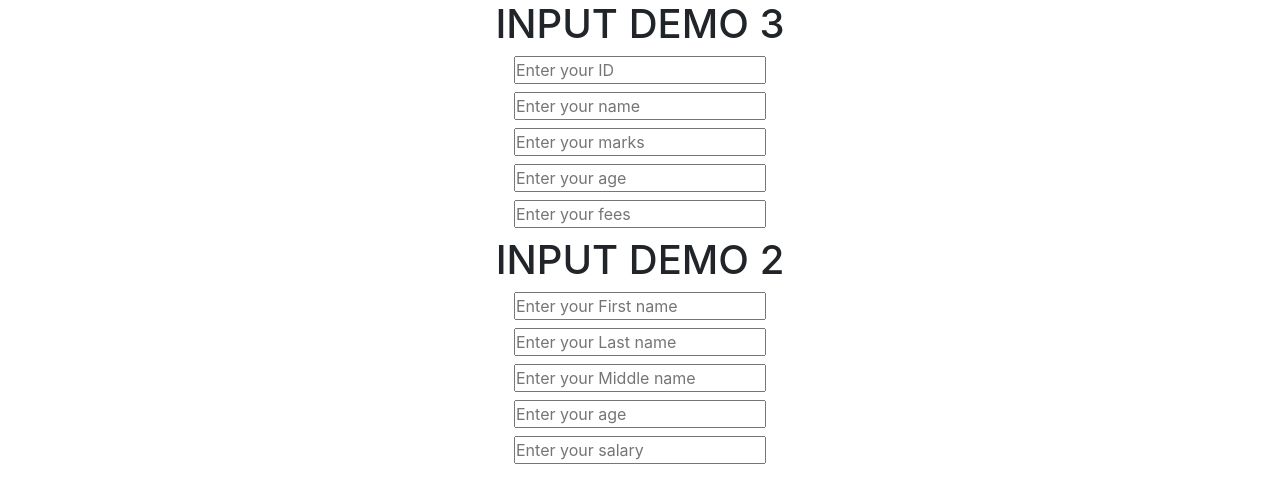
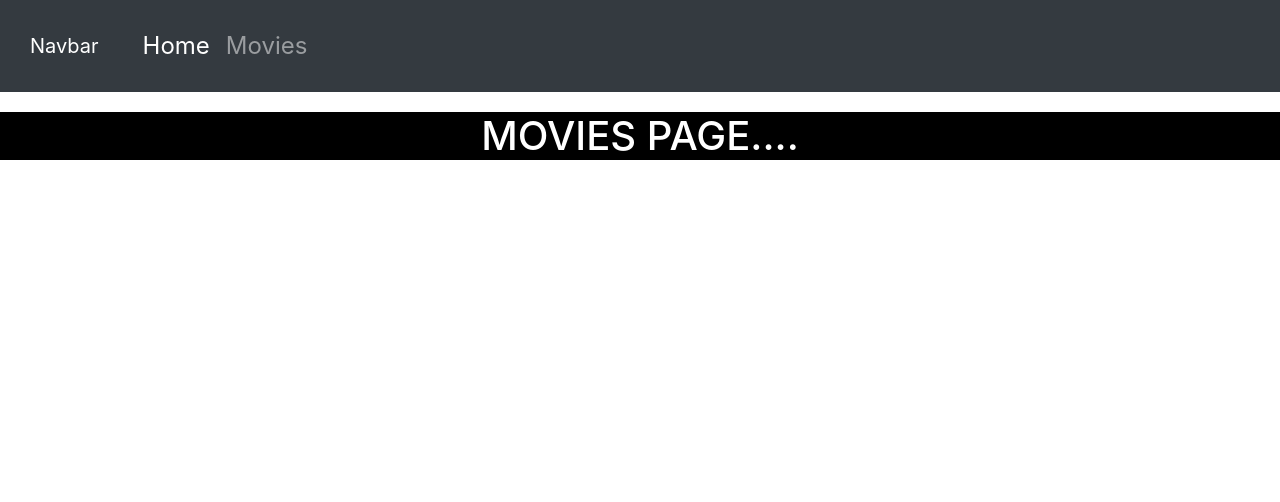
Before and after one commit to Dadhichi-2003/Learning25, a React (Vite) app in the folder learning25/: page /movies in a window 1280 px wide. Shown: the top 502 px of the page. Built offline with nearby package versions, Linux system fonts and the light colour scheme.

Commit message:
11-02-2025

```diff
--- a/learning25/package.json
+++ b/learning25/package.json
@@ -11,7 +11,8 @@
   },
   "dependencies": {
     "react": "^18.3.1",
-    "react-dom": "^18.3.1"
+    "react-dom": "^18.3.1",
+    "react-router-dom": "^7.1.5"
   },
   "devDependencies": {
     "@eslint/js": "^9.17.0",
--- a/learning25/src/App.jsx
+++ b/learning25/src/App.jsx
@@ -18,30 +18,27 @@ import UseStateDemo2 from './components/UseStateDemo2'
 import InputDemo1 from './components/InputDemo1'
 import InputDemo2 from './components/InputDemo2'
 import InputDemo3 from './components/InputDemo3'
+import { Route, Routes } from 'react-router-dom'
+import HotstartWelcome from './components/hotstar/HotstartWelcome'
+import HotstartHome from './components/hotstar/HotstartHome'
+import HotstarMovies from './components/hotstar/HotstarMovies'
+import Error404 from './components/hotstar/Error404'
 
 function App() {
 
 
   return (
     <>
-    <InputDemo3/>
-    <InputDemo2/>
-    {/* <InputDemo1/> */}
-    {/* <UseStateDemo1/> */}
-    {/* <UseStateDemo2/> */}
-    {/* <Header/>
-    <Content/>
-    <Footer/>
-   */}
 
-      {/* <Navbar/>
-      <AboutUs/> */}
-      {/* <ArrayDemo1/> */}
-      {/* <ArrayDemo2/> */}
-      {/* <ArrayDemo3/> */}
-      {/* <ArrayDemo4/> */}
-      {/* <ArrayDemo5/>
-      <ArrayDemo6/> */}
+      <Navbar/>
+      <Routes>
+        <Route path="/" element={<HotstartWelcome/>}/>
+        <Route path="/home" element={<HotstartHome/>}/>
+        <Route path="/movies" element={<HotstarMovies/>}/>
+        <Route path="/*" element={<Error404/>}/>
+      </Routes>
+
+
     </>
   )
 }
--- a/learning25/src/components/Navbar.jsx
+++ b/learning25/src/components/Navbar.jsx
@@ -1,15 +1,23 @@
 import React from "react";
 import "../assets/navbar.css"
+import { Link } from "react-router-dom";
 
 function Navbar() {
   return (
     <div>
-      <div className="navbar">
-        <a href="#">Home</a>
-        <a href="#"> about us </a>
-        <a href="#"> contact us</a>
-        <a href="#"> something</a>
-      </div>
+      <nav class="navbar navbar-expand-lg navbar-dark bg-dark">
+  <Link class="navbar-brand" to="/">Navbar</Link>
+  <button class="navbar-toggler" type="button" data-toggle="collapse" data-target="#navbarNavAltMarkup" aria-controls="navbarNavAltMarkup" aria-expanded="false" aria-label="Toggle navigation">
+    <span class="navbar-toggler-icon"></span>
+  </button>
+  <div class="collapse navbar-collapse" id="navbarNavAltMarkup">
+    <div class="navbar-nav">
+      <Link class="nav-item nav-link active" to="/home">Home <span class="sr-only">(current)</span></Link>
+      <Link class="nav-item nav-link" to="/movies">Movies</Link>
+
+    </div>
+  </div>
+</nav>
     </div>
   );
 }
--- /dev/null
+++ b/learning25/src/components/hotstar/Error404.jsx
@@ -0,0 +1,11 @@
+import React from 'react'
+
+const Error404 = () => {
+  return (
+    <div style={{"textAlign":"center","backgroundColor":"black",marginTop:"20px" ,color:"white"}}>
+    <h1>JYA JAVANU HOY NYA JANE KHOTA RASTE SU CHALYO JAY 6</h1>
+</div>
+  )
+}
+
+export default Error404
--- /dev/null
+++ b/learning25/src/components/hotstar/HotstarMovies.jsx
@@ -0,0 +1,11 @@
+import React from 'react'
+
+const HotstarMovies = () => {
+  return (
+    <div style={{"textAlign":"center","backgroundColor":"black",marginTop:"20px" ,color:"white"}}>
+    <h1>MOVIES PAGE.... </h1>
+</div>
+  )
+}
+
+export default HotstarMovies
--- /dev/null
+++ b/learning25/src/components/hotstar/HotstartHome.jsx
@@ -0,0 +1,11 @@
+import React from 'react'
+
+const HotstartHome = () => {
+  return (
+    <div style={{"textAlign":"center","backgroundColor":"black",marginTop:"20px" ,color:"white"}}>
+    <h1>HOME PAGE ....</h1>
+</div>
+  )
+}
+
+export default HotstartHome
--- /dev/null
+++ b/learning25/src/components/hotstar/HotstartWelcome.jsx
@@ -0,0 +1,11 @@
+import React from 'react'
+
+const HotstartWelcome = () => {
+  return (
+    <div style={{"textAlign":"center","backgroundColor":"black",marginTop:"20px" ,color:"white"}}>
+            <h1>Welcome to hotstar</h1>
+    </div>
+  )
+}
+
+export default HotstartWelcome
--- a/learning25/src/main.jsx
+++ b/learning25/src/main.jsx
@@ -2,9 +2,12 @@ import { StrictMode } from 'react'
 import { createRoot } from 'react-dom/client'
 import './index.css'
 import App from './App.jsx'
+import { BrowserRouter } from 'react-router-dom'
 
 createRoot(document.getElementById('root')).render(
   <StrictMode>
-    <App />
+    <BrowserRouter>
+      <App />
+    </BrowserRouter>
   </StrictMode>
 )
```
Also changed, not shown: 1 other file (tests, documents, lock files or other folders).
